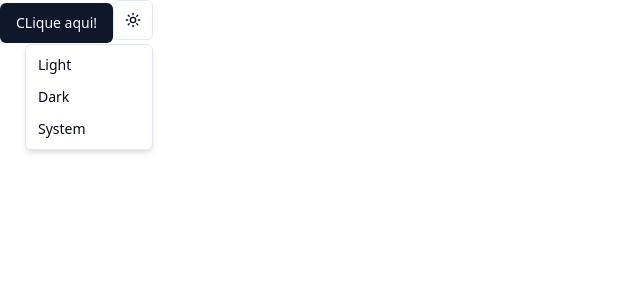
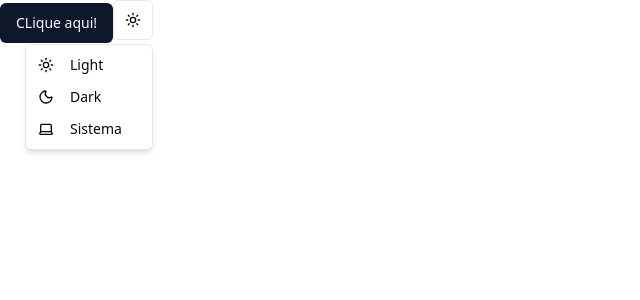
Before and after one commit to camilafbc/react-loja-zap, a Next.js app: page / in a window 1280 px wide. Both pictures are taken after a click on the button "Toggle theme". Shown: the top 300 px of the page, without its empty margins (0-640 px from the left). Built offline with nearby package versions, Linux system fonts and the light colour scheme.

Commit message:
style (theme-toggle): Adiciona icon aos temas

```diff
--- a/src/components/theme-toggle.tsx
+++ b/src/components/theme-toggle.tsx
@@ -1,7 +1,7 @@
 "use client";
 
 import * as React from "react";
-import { Moon, Sun } from "lucide-react";
+import { LaptopIcon, Moon, Sun } from "lucide-react";
 import { useTheme } from "next-themes";
 
 import { Button } from "@/components/ui/button";
@@ -26,13 +26,13 @@ export function ThemeToggle() {
       </DropdownMenuTrigger>
       <DropdownMenuContent align="end">
         <DropdownMenuItem onClick={() => setTheme("light")}>
-          Light
+          <Sun className="mr-2" /> Light
         </DropdownMenuItem>
         <DropdownMenuItem onClick={() => setTheme("dark")}>
-          Dark
+          <Moon className="mr-2" /> Dark
         </DropdownMenuItem>
         <DropdownMenuItem onClick={() => setTheme("system")}>
-          System
+          <LaptopIcon className="mr-2" /> Sistema
         </DropdownMenuItem>
       </DropdownMenuContent>
     </DropdownMenu>
```
